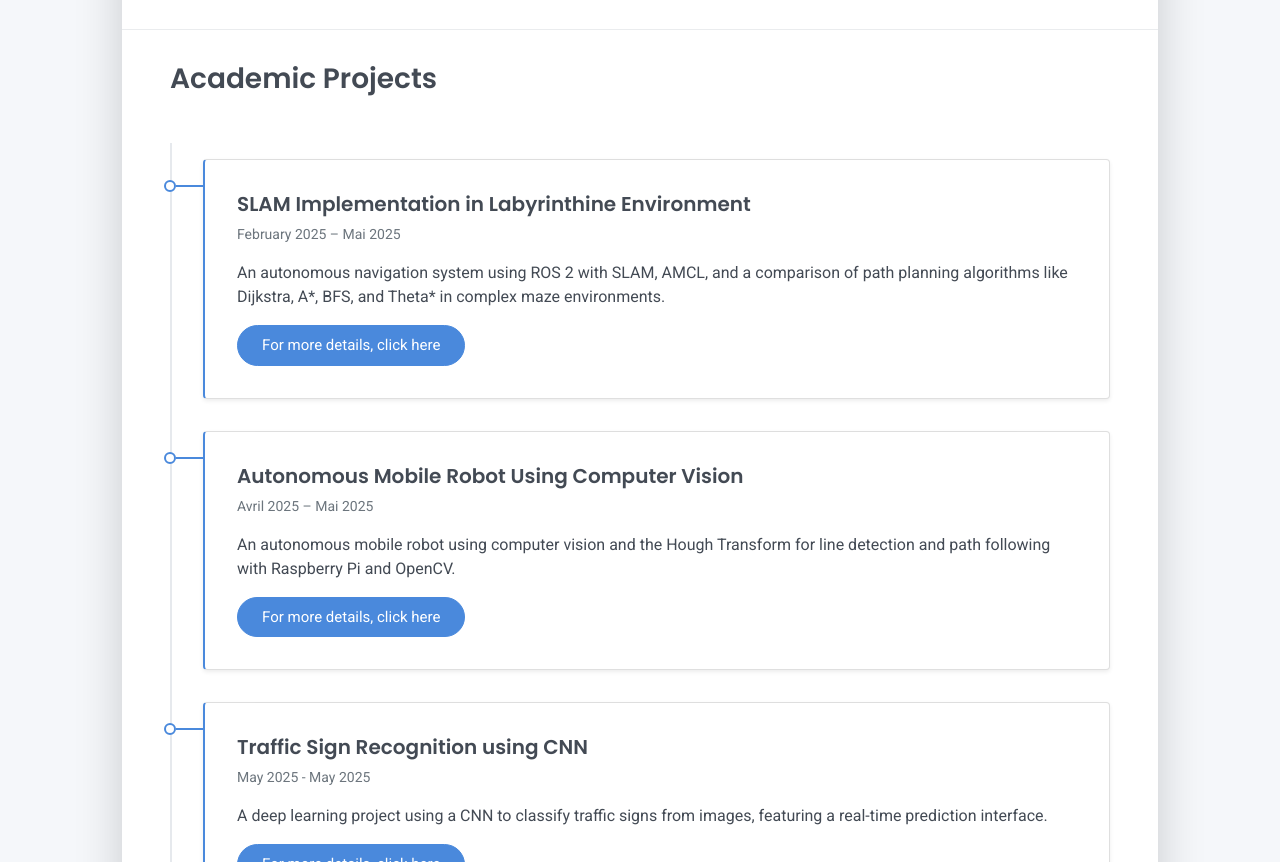
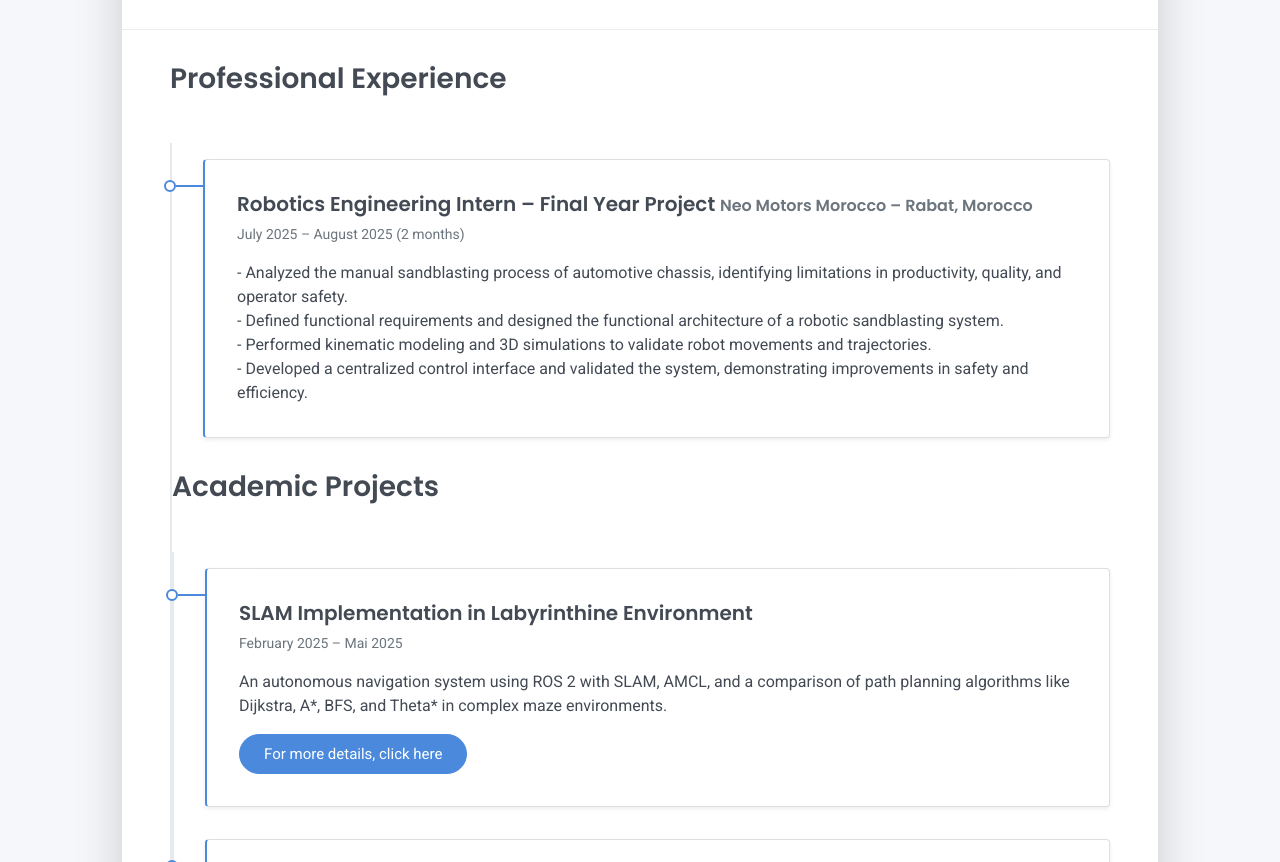
Before and after one commit to bouarfa-lahmr/Personal-portfolio, a plain HTML site: page index.html in a window 1280 px wide. Shown: the part 1024-1886 px from the top of the page. Drawn offline with Linux system fonts and the light colour scheme.

Commit message:
Update index.html

```diff
--- a/index.html
+++ b/index.html
@@ -137,6 +137,23 @@
   </div>
   <hr class="d-print-none"/>
   <div class="work-experience-section px-3 px-lg-4">
+	<h2 class="h3 mb-4">Professional Experience</h2>
+	<div class="timeline">
+	<div class="timeline-card timeline-card-primary card shadow-sm">
+  <div class="card-body">
+    <div class="h5 mb-1">Robotics Engineering Intern – Final Year Project
+      <span class="text-muted h6">Neo Motors Morocco – Rabat, Morocco</span>
+    </div>
+    <div class="text-muted text-small mb-2">July 2025 – August 2025 (2 months)</div>
+    <div>
+      - Analyzed the manual sandblasting process of automotive chassis, identifying limitations in productivity, quality, and operator safety.<br>
+      - Defined functional requirements and designed the functional architecture of a robotic sandblasting system.<br>
+      - Performed kinematic modeling and 3D simulations to validate robot movements and trajectories.<br>
+      - Developed a centralized control interface and validated the system, demonstrating improvements in safety and efficiency.
+    </div>
+  </div>
+</div>
+
     <h2 class="h3 mb-4">Academic Projects</h2>
     <div class="timeline">
 
```
